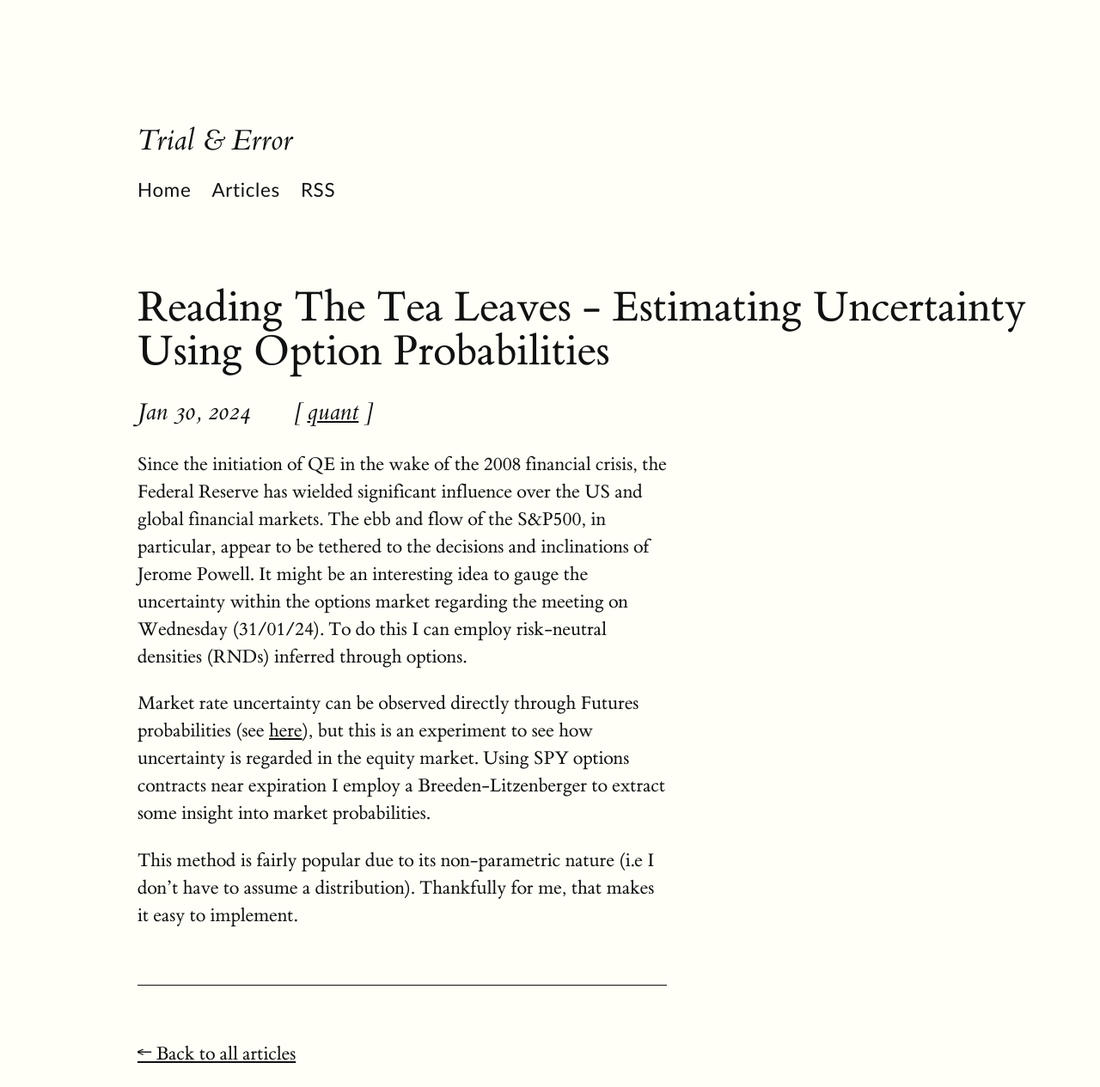
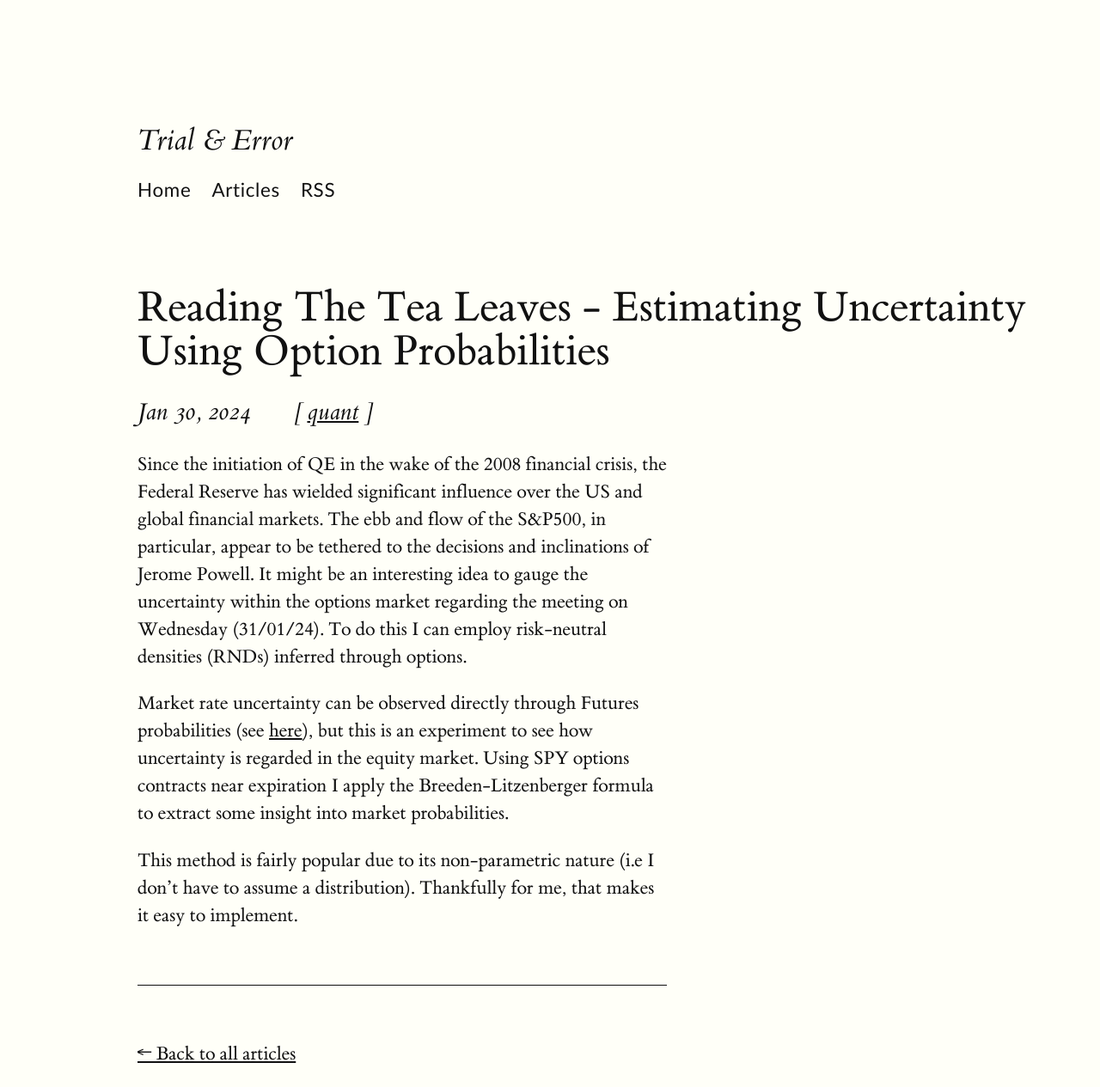
Before and after one commit to CSomers3/csomers3.github.io, a Jekyll site: the page built from _posts/2024-01-30-RND.md, in a window 1280 px wide. Shown: the whole page at 86% size. Built offline with Jekyll 4.4.1, drawn with Linux system fonts in a browser that asks for light colours.

Commit message:
Update 2024-01-30-RND.md

```diff
--- a/_posts/2024-01-30-RND.md
+++ b/_posts/2024-01-30-RND.md
@@ -6,6 +6,6 @@ category: quant
 
 Since the initiation of QE in the wake of the 2008 financial crisis, the Federal Reserve has wielded significant influence over the US and global financial markets. The ebb and flow of the S&P500, in particular, appear to be tethered to the decisions and inclinations of Jerome Powell. It might be an interesting idea to gauge the uncertainty within the options market regarding the meeting on Wednesday (31/01/24). To do this I can employ risk-neutral densities (RNDs) inferred through options.
 
-Market rate uncertainty can be observed directly through Futures probabilities (see <a href="https://www.cmegroup.com/markets/interest-rates/cme-fedwatch-tool.html">here</a>), but this is an experiment to see how uncertainty is regarded in the equity market. Using SPY options contracts near expiration I employ a Breeden-Litzenberger to extract some insight into market probabilities.
+Market rate uncertainty can be observed directly through Futures probabilities (see <a href="https://www.cmegroup.com/markets/interest-rates/cme-fedwatch-tool.html">here</a>), but this is an experiment to see how uncertainty is regarded in the equity market. Using SPY options contracts near expiration I apply the Breeden-Litzenberger formula to extract some insight into market probabilities.
 
 This method is fairly popular due to its non-parametric nature (i.e I don't have to assume a distribution). Thankfully for me, that makes it easy to implement.
```
